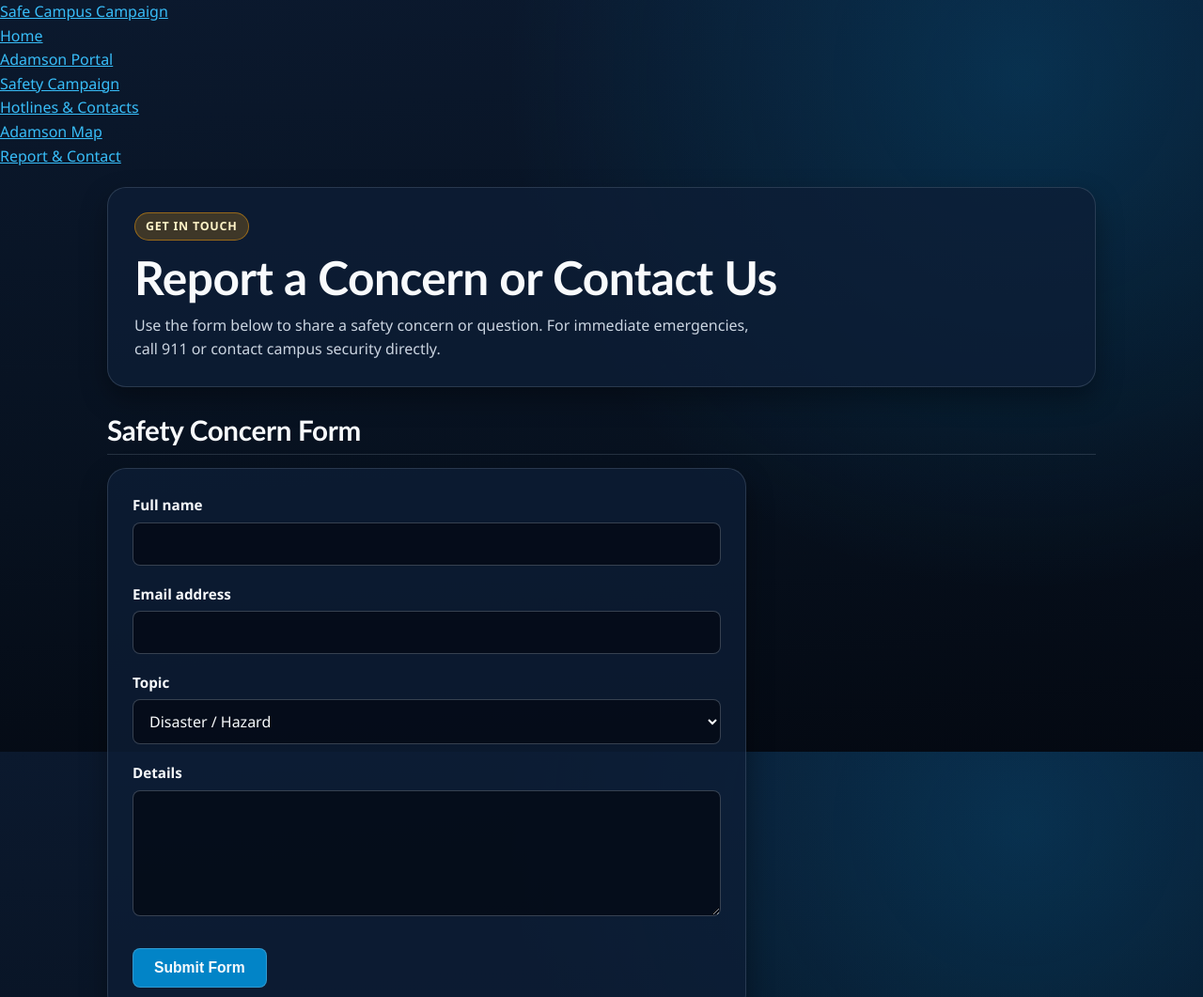
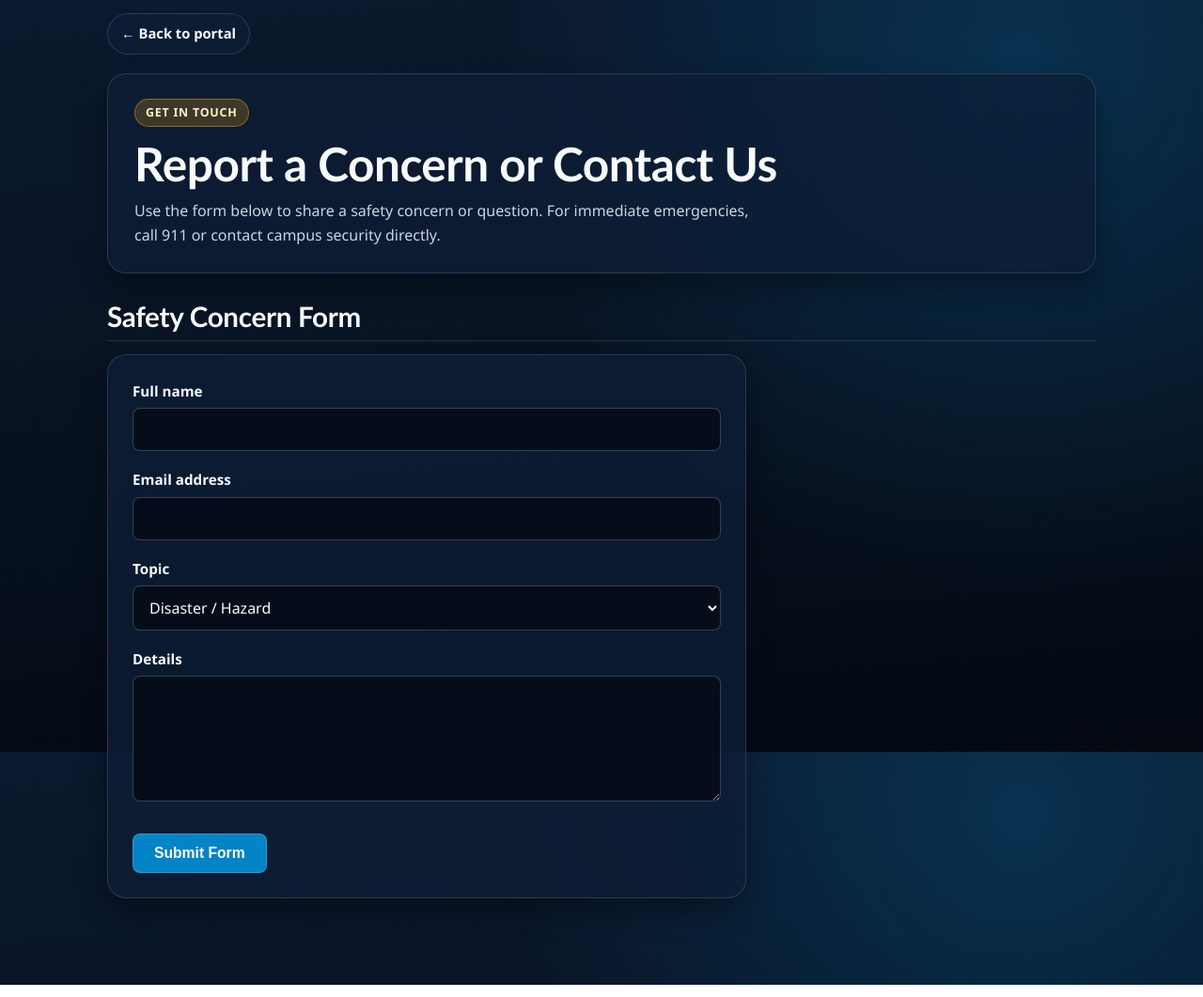
Before and after one commit to dizonyael13-source/ITC_FINAL_DIZON, a plain HTML site: page report.html in a window 1280 px wide. Shown: the top 1061 px of the page at 94% size. Drawn offline with Linux system fonts and the light colour scheme.

Commit message:
Refactor report.html to improve navigation
Added a back link to the portal and removed redundant HTML structure.

```diff
--- a/report.html
+++ b/report.html
@@ -7,22 +7,7 @@
     <link rel="stylesheet" href="main.css">
   </head>
   <body>
-    <header class="top-bar">
-      <a class="brand-mark" href="index.html">
-        <span class="brand-dot" aria-hidden="true"></span>
-        <span>Safe Campus Campaign</span>
-      </a>
-      <nav class="primary-nav" aria-label="Main navigation">
-        <ul>
-          <li><a href="index.html">Home</a></li>
-          <li><a href="portal.html">Adamson Portal</a></li>
-          <li><a href="campaign.html">Safety Campaign</a></li>
-          <li><a href="directory.html">Hotlines &amp; Contacts</a></li>
-          <li><a href="campus-map.html">Adamson Map</a></li>
-          <li><a href="report.html" aria-current="page">Report &amp; Contact</a></li>
-        </ul>
-      </nav>
-    </header>
+    <a class="back-link" href="portal.html">&larr; Back to portal</a>
 
     <main class="page-wrap">
       <section class="section-banner">
```
